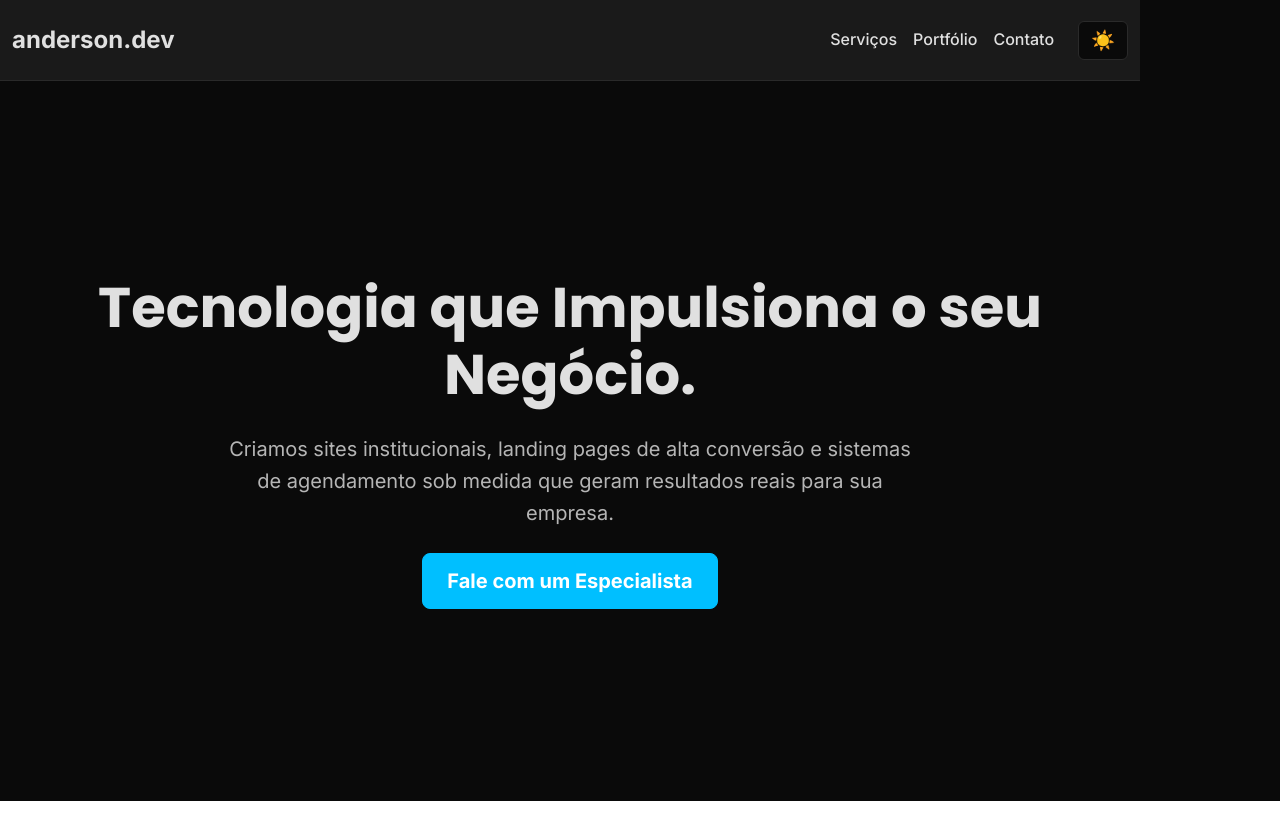
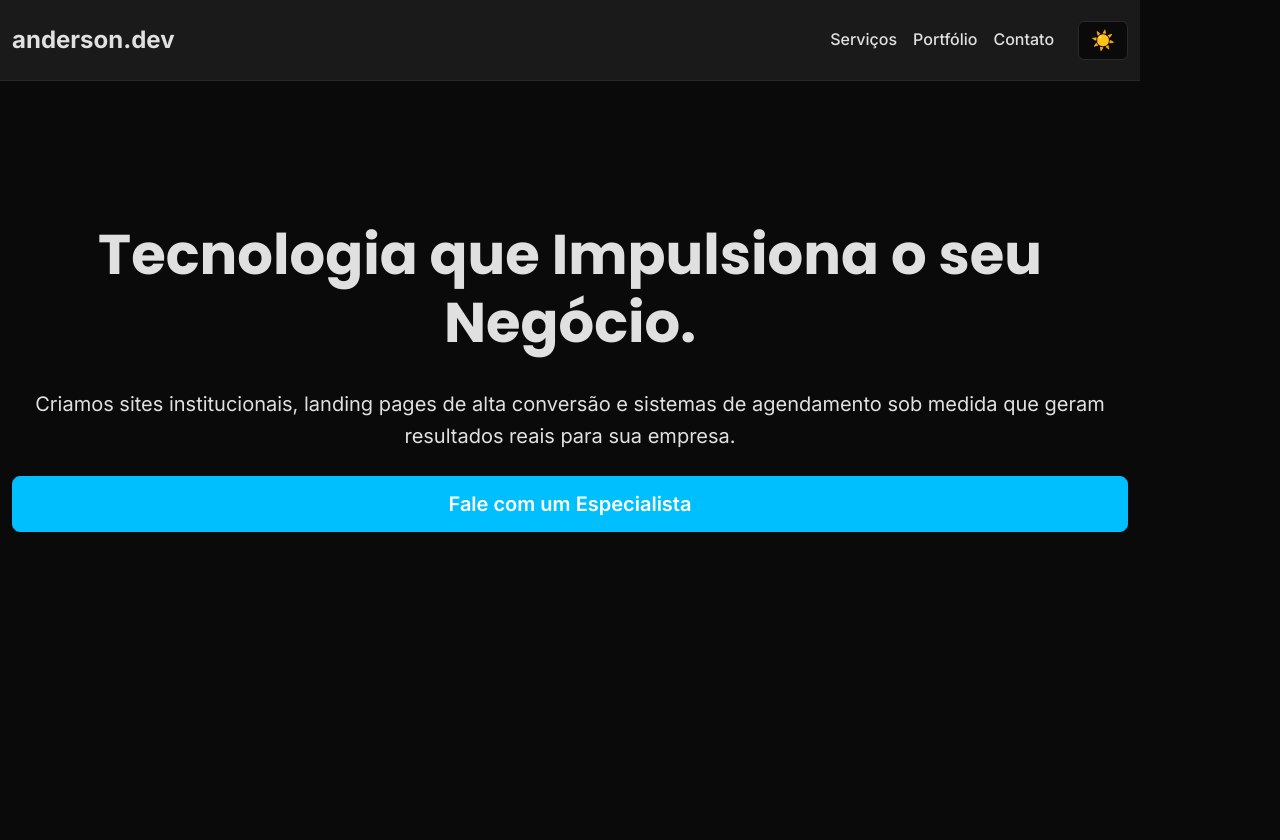
Before and after one commit to anderson190593/cortex-solucoes, a React (Vite) app: page / in a window 1280 px wide. Shown: the top 840 px of the page. Before the commit the page ends 801 px from the top, so only its background shows below. Built offline with nearby package versions, Linux system fonts and the light colour scheme.

Commit message:
Update HeroSection.css

```diff
--- a/src/components/HeroSection/HeroSection.css
+++ b/src/components/HeroSection/HeroSection.css
@@ -1,35 +1,120 @@
 /* src/components/HeroSection/HeroSection.css */
 
 .hero-section {
-  /* Define a altura mínima da seção */
-  min-height: calc(100vh - 80px); /* 100% da altura da tela, menos a altura do navbar */
+  /* 1. CONFIGURAÇÃO DE ALTURA E FLEXBOX (A MÁGICA ACONTECE AQUI) */
+  display: flex;
+  flex-direction: column; /* Organiza o conteúdo em uma coluna (de cima para baixo) */
+  min-height: 100vh; /* GARANTE QUE A SEÇÃO TENHA NO MÍNIMO 100% DA ALTURA DA TELA */
 
-  /* Usa flexbox para controlar o alinhamento do conteúdo interno */
+  /* Padding para o Navbar flutuante e para a base */
+  padding-top: 140px; /* Espaço para o Navbar (140px é um bom começo) */
+  padding-bottom: 60px;
+
+  background-color: var(--bg-color);
+  overflow: hidden; /* Evita barras de rolagem laterais */
+}
+
+/* 2. FAZ O CONTAINER PRINCIPAL CRESCER */
+.hero-section > .container {
   display: flex;
   flex-direction: column;
-  align-items: center;      /* Centraliza na horizontal */
-  justify-content: center;  /* Centraliza na vertical */
-
-  /* Estilos visuais */
-  padding: 2rem 0;
-  background-color: var(--bg-color);
+  flex-grow: 1; /* Faz o container ocupar todo o espaço vertical disponível */
 }
 
-.hero-section h1 {
-  color: var(--font-color);
+/* 3. FAZ A LINHA DE CONTEÚDO (TEXTO + IMAGEM) CRESCER */
+.hero-section .row.align-items-center {
+  flex-grow: 1; /* Faz esta linha crescer, empurrando os stats para baixo */
+  /* align-items-center (do Bootstrap) já centraliza verticalmente o texto e a imagem */
 }
 
-.hero-section .lead {
-  color: var(--font-color);
-  opacity: 0.8;
-  max-width: 700px;
-  margin-left: auto;
-  margin-right: auto;
+
+.hero-content {
+  text-align: left;
 }
 
-.hero-section .btn-primary {
-  background-color: var(--primary-color);
-  border-color: var(--primary-color);
-  font-weight: bold;
-  padding: 0.75rem 1.5rem;
+/* --- ADICIONE ESTE NOVO BLOCO --- */
+.hero-text-column {
+  display: flex;
+  flex-direction: column;
+  justify-content: center;
 }
+
+/* --- O resto do código permanece o mesmo --- */
+
+/* Tag de Destaque */
+.hero-tag {
+  display: inline-block;
+  padding: 0.5rem 1rem;
+  background-color: var(--bg-secondary-color);
+  border: 1px solid var(--border-color);
+  border-radius: 20px;
+  color: var(--text-muted-color);
+  font-family: var(--font-family-secondary);
+  font-weight: 500;
+  font-size: 0.9rem;
+  margin-bottom: 1.5rem;
+}
+.hero-tag span {
+  color: var(--secondary-color); /* Verde neon */
+  margin-right: 0.5rem;
+}
+
+/* Título Principal */
+.hero-title {
+  font-family: var(--font-family-primary);
+  font-size: 4.5rem;
+  font-weight: 700;
+  line-height: 1.2;
+  color: #fff;
+  margin-bottom: 1.5rem;
+}
+
+/* Subtítulo */
+.hero-subtitle {
+  font-family: var(--font-family-secondary);
+  font-size: 1.15rem;
+  color: var(--text-muted-color);
+  line-height: 1.7;
+  max-width: 90%;
+  margin-bottom: 2rem;
+}
+
+/* Imagem */
+.hero-image {
+  animation: floatAnimation 4s ease-in-out infinite;
+}
+
+@keyframes floatAnimation {
+  0% { transform: translateY(0); }
+  50% { transform: translateY(-15px); }
+  100% { transform: translateY(0); }
+}
+
+/* Seção de Estatísticas */
+.hero-stats {
+  /* O flex-grow na linha de conteúdo já empurra isso para baixo */
+  padding-top: 40px;
+  border-top: 1px solid var(--border-color);
+  text-align: center;
+  flex-shrink: 0; /* Evita que a seção de stats encolha */
+}
+
+.stat-item {
+  display: flex;
+  flex-direction: column;
+  align-items: center;
+  justify-content: center;
+}
+
+.stat-number {
+  font-family: var(--font-family-primary);
+  font-size: 2.5rem;
+  font-weight: 700;
+  color: var(--primary-color); /* Ciano */
+}
+
+.stat-label {
+  font-family: var(--font-family-secondary);
+  font-size: 1rem;
+  color: var(--text-muted-color);
+}
```
